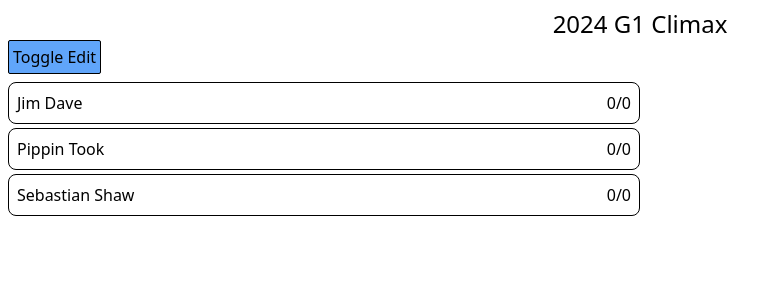
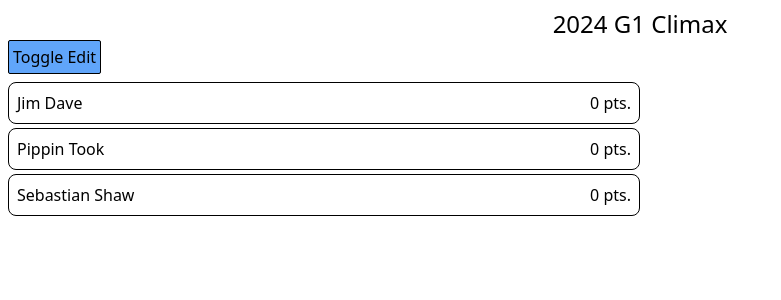
Before and after one commit to Glendonh/tournament-picker, a Next.js app: page /group in a window 1280 px wide. Shown: the top 300 px of the page, without its empty margins (0-781 px from the left). Built offline with nearby package versions, Linux system fonts and the light colour scheme.

Commit message:
add scoring for picks/bracket

```diff
--- a/pages/group/index.tsx
+++ b/pages/group/index.tsx
@@ -9,8 +9,7 @@ import UpdateForm from '../../components/UpdateForm'
 import { G1Climax2024, G1Picks24 } from '../../types/dummyData'
 
 const getPickAccuracy = (pick: Pick, results: PickemFormVals) => {
-  let correct = 0
-  let completeMatches = 0
+  let score = 0
   const nightScores: Array<{ correct: number; complete: number }> = []
   pick.nights.forEach((night, nightIndex) => {
     let nightMatches = 0
@@ -18,23 +17,35 @@ const getPickAccuracy = (pick: Pick, results: PickemFormVals) => {
     night.matches.forEach((match, matchIndex) => {
       const resultsWinner = results.nights[nightIndex].matches[matchIndex].winner
       if (resultsWinner) {
-        completeMatches++
         nightMatches++
         if (resultsWinner === match.winner) {
-          correct++
+          score += 2
           nightCorrect++
         }
       }
     })
     nightScores.push({ correct: nightCorrect, complete: nightMatches })
   })
-  return { correct, completeMatches, nightScores }
+  pick.seeds.forEach((block, blockIndex) => {
+    block.seeds.forEach((seed, seedIndex) => {
+      const actualSeed = results.seeds[blockIndex].seeds[seedIndex].name
+      if (seed.name === actualSeed) {
+        score += 5
+      }
+    })
+  })
+  pick.bracket.forEach((match, i) => {
+    const resultsWinner = results.bracket[i].winner
+    if (match.winner === resultsWinner) {
+      score += 5
+    }
+  })
+  return { score, nightScores }
 }
 
 interface ScoredPick extends Pick {
   tracker: {
-    correct: number
-    completeMatches: number
+    score: number
     nightScores: {
       complete: number
       correct: number
@@ -44,7 +55,7 @@ interface ScoredPick extends Pick {
 
 const sortedScoredPicks = (picks: Pick[], results: PickemFormVals): ScoredPick[] => {
   const scoredPicks = picks.map((pick) => ({ ...pick, tracker: getPickAccuracy(pick, results) }))
-  return scoredPicks.sort((a, b) => b.tracker.correct - a.tracker.correct)
+  return scoredPicks.sort((a, b) => b.tracker.score - a.tracker.score)
 }
 
 interface PickSummaryProps {
@@ -66,7 +77,7 @@ const PickSummary = ({ entry, results, tournament }: PickSummaryProps) => {
     <div key={entry.id} className="mb-1">
       <div className="p-2 w-1/2 border border-black rounded-lg flex flex-row justify-between" onClick={toggleOpened}>
         <span>{entry.userName}</span>
-        <span>{`${tracker.correct}/${tracker.completeMatches}`}</span>
+        <span>{`${tracker.score} pts.`}</span>
       </div>
       <Collapse isOpened={isOpened}>
         <div className="pl-2">
```
